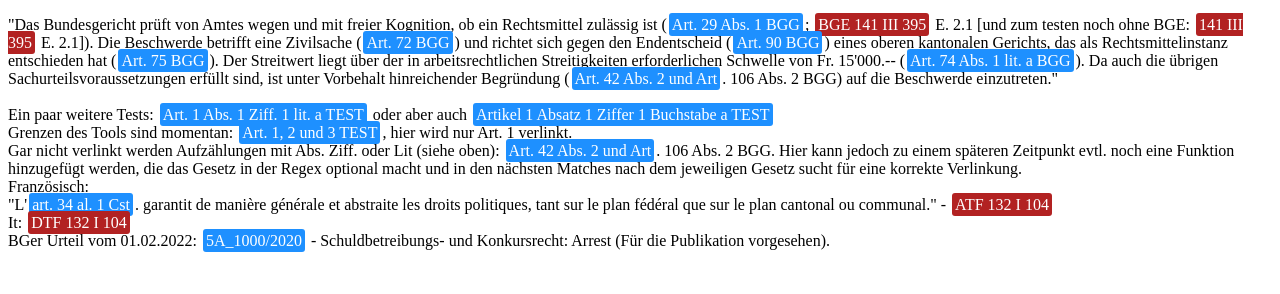
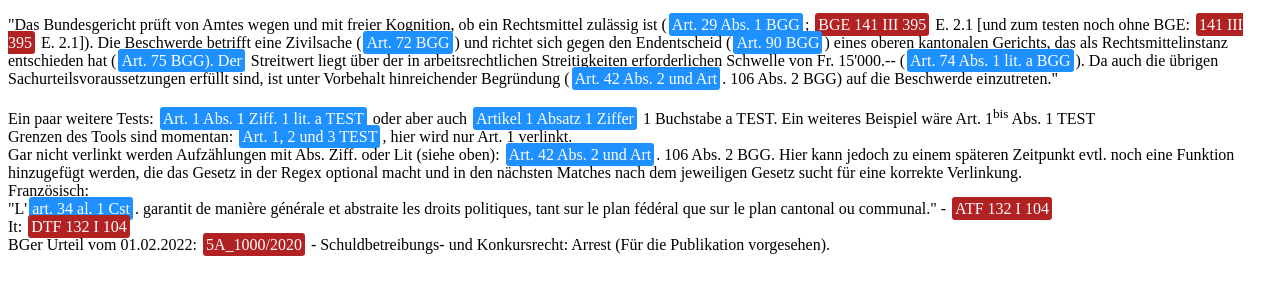
Before and after one commit to colin-r-carter/iusable_Regex, a plain HTML site: page index.html in a window 1280 px wide. Drawn offline with Linux system fonts and the light colour scheme.

Commit message:
added possibility for bis-sepsies sup like Art. 143bis StGB for example, as well as css class correction for other BGer

```diff
--- a/checker.js
+++ b/checker.js
@@ -1,5 +1,5 @@
 //Regex for Articles&Paragraphs in DE, FR and IT
-const regexArt = /(§+|Art|art|Artikel|article|Article|articolo|Articolo|Paragraph|Par|par)\.?\s*(\d+(?:\w\b)?)\s*(?:(Abs|Absatz|Al|al|Cpv|cpv)\.?\s*(\d+(?:\w\b)?))?\s*(?:(Ziff|Ziffer|Ch|ch|N|n)\.?\s*(\d+(?:\w\b)?))?\s*(?:(Lit|lit|Buchstabe|Bchst|Let|let|Lett|lett)\.?\s*([A-Za-z]?))?.{0,10}?(\b[A-Z][A-Za-z]*[A-Za-z])/g
+const regexArt = /(§+|Art|art|Artikel|article|Article|articolo|Articolo|Paragraph|Par|par)\.?\s*(\d+(?:\w\b)?(?:.{0,7})?)\s*(?:(Abs|Absatz|Al|al|Cpv|cpv)\.?\s*(\d+(?:\w\b)?))?\s*(?:(Ziff|Ziffer|Ch|ch|N|n)\.?\s*(\d+(?:\w\b)?))?\s*(?:(Lit|lit|Buchstabe|Bchst|Let|let|Lett|lett)\.?\s*([A-Za-z]?))?.{0,10}?(\b[A-Z][A-Za-z]*[A-Za-z])/g
 
 //Regex for BGE/ATF/DTF (DE/FR/IT)
 const regexBGE = /(?:(?:(BGE|ATF|DTF)\.?\s*)?(\d+(?:\w\b))\s*M{0,4}(IX|IV|V?I{0,3})\s*(\d+(?:\w\b)))/gi
@@ -21,7 +21,7 @@ function highlight(text) {
     // Highlight reference Numbers
     text = text.replace(regexBGer, function(ref) {
         // let response = [...ref.matchAll(regexBGer)]; //if array of matches needed
-        return '<a class="art" href="https://links.weblaw.ch/' + ref  +'">' + ref + '</a>'; //Todo convert link to admin.ch link
+        return '<a class="bge" href="https://links.weblaw.ch/' + ref  +'">' + ref + '</a>'; //Todo convert link to admin.ch link
     });
 
     //Highlight BGEs with <a>...</a>
--- a/index.html
+++ b/index.html
@@ -37,10 +37,12 @@
       Sachurteilsvoraussetzungen erfüllt sind, ist unter Vorbehalt hinreichender
       Begründung (Art. 42 Abs. 2 und Art. 106 Abs. 2 BGG) auf die Beschwerde
       einzutreten."
+
       <br />
       <br />
       Ein paar weitere Tests: Art. 1 Abs. 1 Ziff. 1 lit. a TEST oder aber auch
-      Artikel 1 Absatz 1 Ziffer 1 Buchstabe a TEST
+      Artikel 1 Absatz 1 Ziffer 1 Buchstabe a TEST. Ein weiteres Beispiel wäre
+      Art. 1<sup>bis</sup> Abs. 1 TEST
       <br />
       Grenzen des Tools sind momentan: Art. 1, 2 und 3 TEST, hier wird nur Art.
       1 verlinkt.<br />
```
